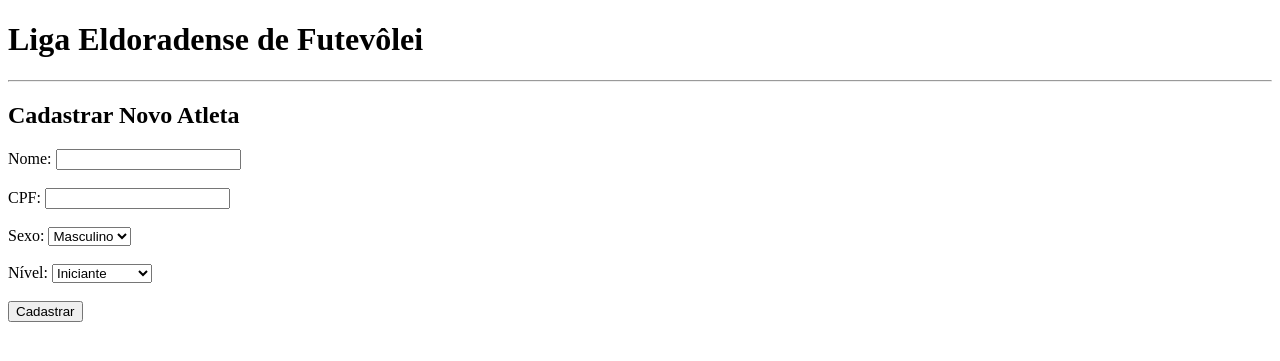
After one commit to IsmaIenczak/liga-eldoradense-ftv, a Flask app: page /atletas/novo in a window 1280 px wide. The commit adds this page. Shown: the top 361 px of the page. Run offline with Flask 3, Linux system fonts and the light colour scheme.

Commit message:
refactor: restructure Atleta model and registration flow

```diff
--- a/app.py
+++ b/app.py
@@ -1,4 +1,4 @@
-from flask import Flask, render_template
+from flask import Flask, render_template, request, redirect, url_for
 from flask_sqlalchemy import SQLAlchemy
 
 
@@ -12,16 +12,19 @@ app.config['SQLALCHEMY_TRACK_MODIFICATIONS'] = False
 db = SQLAlchemy(app)
 
 
-#criação da classe atleta herdando a classe db.model do SQLAlchemy, facilitando a crianção da tabela de banco de dados
 class Atleta(db.Model):
     id = db.Column(db.Integer, primary_key=True)
+
     nome = db.Column(db.String(100), nullable=False)
-    idade = db.Column(db.Integer, nullable=False)
-    modalidade = db.Column(db.String(50), nullable=False)
-    categoria = db.Column(db.String(50), nullable=False)
+
+    cpf = db.Column(db.String(11), nullable=False, unique=True)
+
+    sexo = db.Column(db.String(10), nullable=False)
+
+    nivel = db.Column(db.String(20), nullable=False)
 
     def __repr__(self):
-        return f'<Atleta {self.nome}>'
+        return f"<Atleta {self.nome}>"
 
 
 
@@ -31,6 +34,7 @@ def home():
     proxima_etapa = "Etapa verão 2026"
 
     return render_template("index.html")
+
 
 
 #defino a rota "atletas" onde serão listados todos atletas cadastrados no DB.
@@ -43,6 +47,31 @@ def listar_atletas():
 
 
 
+#Criando a rota para criação de cadastros
+@app.route("/atletas/novo", methods=["GET", "POST"])
+def cadastrar_atleta():
+
+    if request.method == "POST":
+
+        nome = request.form.get("nome")
+        cpf = request.form.get("cpf")
+        sexo = request.form.get("sexo")
+        nivel = request.form.get("nivel")
+
+        novo_atleta = Atleta(
+            nome=nome,
+            cpf=cpf,
+            sexo=sexo,
+            nivel=nivel
+        )
+
+        db.session.add(novo_atleta)
+        db.session.commit()
+
+        return redirect(url_for("listar_atletas"))
+
+    return render_template("novo_atleta.html")
+
 
 # Ativa o contexto da aplicação Flask para permitir acesso às configurações
 # e cria no banco de dados todas as tabelas definidas pelas classes
--- a/templates/atletas.html
+++ b/templates/atletas.html
@@ -8,7 +8,7 @@
     <ul>
         {% for atleta in atletas %}
             <li>
-                {{ atleta.nome }} - {{ atleta.modalidade }} - {{ atleta.categoria }}
+                {{ atleta.nome }} - {{ atleta.sexo }} - {{ atleta.nivel }}
             </li>
         {% endfor %}
     </ul>
--- /dev/null
+++ b/templates/novo_atleta.html
@@ -0,0 +1,32 @@
+{% extends "base.html" %}
+
+{% block content %}
+
+<h2>Cadastrar Novo Atleta</h2>
+
+<form method="POST">
+
+    <label>Nome:</label>
+    <input type="text" name="nome" required><br><br>
+
+    <label>CPF:</label>
+    <input type="text" name="cpf" required><br><br>
+
+    <label>Sexo:</label>
+    <select name="sexo" required>
+        <option value="masculino">Masculino</option>
+        <option value="feminino">Feminino</option>
+    </select><br><br>
+
+    <label>Nível:</label>
+    <select name="nivel" required>
+        <option value="iniciante">Iniciante</option>
+        <option value="intermediario">Intermediário</option>
+        <option value="avancado">Avançado</option>
+    </select><br><br>
+
+    <button type="submit">Cadastrar</button>
+
+</form>
+
+{% endblock %}
```
